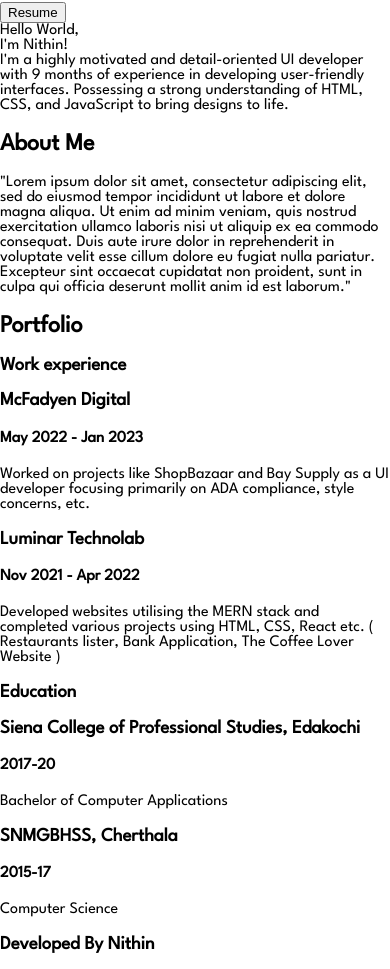
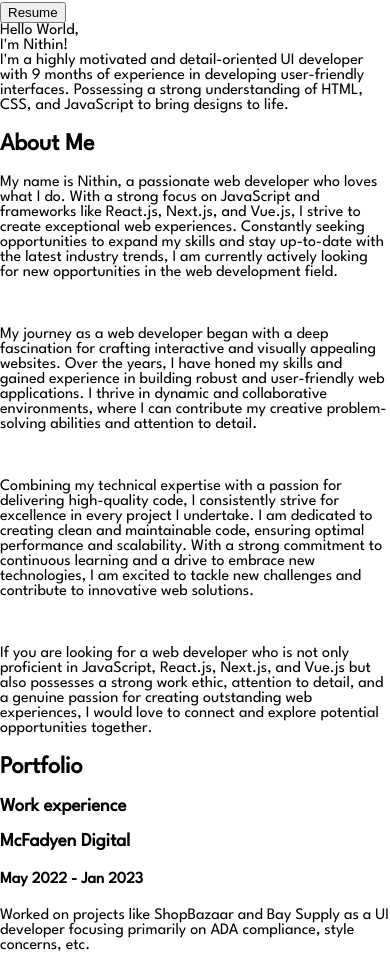
Before and after one commit to nithinsunil/Portfolio, a React (Create React App) app: page / in a window 390 px wide. Shown: the part 2705-3674 px from the top of the page. Built offline with nearby package versions, Linux system fonts and the light colour scheme.

Commit message:
added contact me section, worked on font and responsiveness

```diff
--- a/src/App.js
+++ b/src/App.js
@@ -4,14 +4,16 @@ import DevelopedBy from './Components/DevelopedBy';
 import Home from './Components/Home';
 import Navbar from './Components/Navbar';
 import Portfolio from './Components/Portfolio';
+import Contact from './Components/Contact';
 
 function App() {
   return (
-    <div className='App'>
+    <div className='App text-lg'>
       <Navbar />
       <Home />
       <About />
       <Portfolio />
+      <Contact />
       <DevelopedBy />
     </div>
   );
--- a/src/Components/About.js
+++ b/src/Components/About.js
@@ -3,18 +3,49 @@ import React from 'react';
 function About() {
   return (
     <div className='flex flex-col p-4 text-center'>
-        {/* lg:flex justify-evenly items-center mx-auto mt-24 w-3/4 */}
-      <div className=''><h2 className='text-lg font-bold'>About Me</h2></div>
+      {/* lg:flex justify-evenly items-center mx-auto mt-24 w-3/4 */}
+      <div className=''>
+        <h2 className='font-bold text-3xl'>About Me</h2>
+      </div>
       {/* w-1/2 grid place-items-center */}
       <div className='mt-6'>
         {/* w-1/2 */}
-        "Lorem ipsum dolor sit amet, consectetur adipiscing elit, sed do eiusmod
-        tempor incididunt ut labore et dolore magna aliqua. Ut enim ad minim
-        veniam, quis nostrud exercitation ullamco laboris nisi ut aliquip ex ea
-        commodo consequat. Duis aute irure dolor in reprehenderit in voluptate
-        velit esse cillum dolore eu fugiat nulla pariatur. Excepteur sint
-        occaecat cupidatat non proident, sunt in culpa qui officia deserunt
-        mollit anim id est laborum."
+        <p>
+          {' '}
+          My name is Nithin, a passionate web developer who loves what I do.
+          With a strong focus on JavaScript and frameworks like React.js,
+          Next.js, and Vue.js, I strive to create exceptional web experiences.
+          Constantly seeking opportunities to expand my skills and stay
+          up-to-date with the latest industry trends, I am currently actively
+          looking for new opportunities in the web development field.
+        </p>{' '}
+        <br />
+        <p>
+          My journey as a web developer began with a deep fascination for
+          crafting interactive and visually appealing websites. Over the years,
+          I have honed my skills and gained experience in building robust and
+          user-friendly web applications. I thrive in dynamic and collaborative
+          environments, where I can contribute my creative problem-solving
+          abilities and attention to detail.
+        </p>{' '}
+        <br />
+        <p>
+          Combining my technical expertise with a passion for delivering
+          high-quality code, I consistently strive for excellence in every
+          project I undertake. I am dedicated to creating clean and maintainable
+          code, ensuring optimal performance and scalability. With a strong
+          commitment to continuous learning and a drive to embrace new
+          technologies, I am excited to tackle new challenges and contribute to
+          innovative web solutions. <br />
+        </p>{' '}
+        <br />
+        <p>
+          If you are looking for a web developer who is not only proficient in
+          JavaScript, React.js, Next.js, and Vue.js but also possesses a strong
+          work ethic, attention to detail, and a genuine passion for creating
+          outstanding web experiences, I would love to connect and explore
+          potential opportunities together.
+        </p>
       </div>
     </div>
   );
--- /dev/null
+++ b/src/Components/Contact.js
@@ -0,0 +1,40 @@
+import React from 'react';
+import email from '../assets/email.png';
+import linkedin from '../assets/linkedin.png';
+import github from '../assets/github.png';
+
+function Contact() {
+  return (
+    <div className='flex flex-col p-4 text-center mt-16'>
+      <div>
+        <h2 className='text-3xl font-bold'>Connect with Me</h2>
+      </div>
+      <div className='mt-6'>
+        Hey, you've made it this far! Have a question or want to get in touch?
+        Feel free to checkout the links below.
+      </div>
+      <div className='md:w-3/5 lg:w-1/5 md:mx-auto lg:mx-auto flex justify-around items-center mt-6'>
+        <div className='w-8'>
+          <a href='mailto:nithinsunil55@gmail.com' target='blank'>
+            <img src={email} alt='E-mail' />
+          </a>
+        </div>
+        <div className='w-8'>
+          <a
+            href='https://www.linkedin.com/in/nithin-s-b3764820b/'
+            target='blank'
+          >
+            <img src={linkedin} alt='LinkedIn' />
+          </a>
+        </div>
+        <div className='w-8'>
+          <a href='https://github.com/nithinsunil' target='blank'>
+            <img src={github} alt='Github' />
+          </a>
+        </div>
+      </div>
+    </div>
+  );
+}
+
+export default Contact;
--- a/src/Components/Home.js
+++ b/src/Components/Home.js
@@ -2,15 +2,15 @@ import React from 'react';
 // import email from '../assets/email.png';
 // import linkedin from '../assets/linkedin.png';
 // import github from '../assets/github.png';
-import avatar from '../assets/nithin.png'
+import avatar from '../assets/nithin.png';
 
 function Home() {
   return (
     <div className='flex flex-col md:flex-row justify-center mt-24'>
       {/* Avatar and resume buttons */}
       <div>
-        <div className='flex mx-auto h-1/2 w-4/5 md:w-1/2'>
-          <img src={avatar} alt="Avatar" />
+        <div className='flex mx-auto h-1/2 w-4/5 md:justify-center md:w-4/5 md:mx-0'>
+          <img src={avatar} alt='Avatar' />
         </div>
         {/* <div className='flex w-48 mx-24 justify-between'>
           <div>
@@ -40,15 +40,17 @@ function Home() {
             </button>
           </div>
         </div> */}
-        <div className='flex justify-center mt-8'>
-          <button className='w-24 h-8 text-white bg-green-500 hover:bg-green-400 rounded-md'>Resume</button>
+        <div className='flex justify-center md:w-4/5 mt-8'>
+          <button className='w-24 h-8 text-white bg-green-500 hover:bg-green-400 rounded-md'>
+            Resume
+          </button>
         </div>
       </div>
       {/* Small personal description area */}
-      <div className='h-1/2 md:w-1/2 flex flex-col justify-center p-4'>
+      <div className='mb-24 md:w-1/2 flex flex-col justify-center  p-4'>
         <div>Hello World,</div>
         <div className='text-2xl font-bold'>I'm Nithin!</div>
-        <div className='w-full md:w-3/5 h-2/5 my-4'>
+        <div className='w-full md:w-4/5 h-2/5 my-4'>
           I'm a highly motivated and detail-oriented UI developer with 9 months
           of experience in developing user-friendly interfaces. Possessing a
           strong understanding of HTML, CSS, and JavaScript to bring designs to
--- a/src/Components/Navbar.js
+++ b/src/Components/Navbar.js
@@ -14,18 +14,28 @@ function Navbar() {
         <div className='md:hidden lg:hidden w-3/5 flex justify-evenly items-center'>
           <div className='w-6'>
             <a href='mailto:nithinsunil55@gmail.com' target='blank'>
-
               <img src={email} alt='E-mail' />
             </a>
           </div>
           <div className='w-6'>
-            <a href="https://www.linkedin.com/in/nithin-s-b3764820b/" target='blank'><img src={linkedin} alt='LinkedIn' /></a>
+            <a
+              href='https://www.linkedin.com/in/nithin-s-b3764820b/'
+              target='blank'
+            >
+              <img src={linkedin} alt='LinkedIn' />
+            </a>
           </div>
           <div className='w-6'>
-            <a href="https://github.com/nithinsunil" target='blank'><img src={github} alt='Github' /></a>
+            <a href='https://github.com/nithinsunil' target='blank'>
+              <img src={github} alt='Github' />
+            </a>
           </div>
         </div>
-        <div className='hidden lg:links lg:flex lg:justify-evenly lg:bg-gray-400 lg:mr-8 lg:tracking-widest lg:w-2/5 lg:text-lg'>
+        <div
+          className='hidden
+        lg:links lg:flex lg:justify-evenly lg:mr-8 lg:tracking-widest lg:w-2/5 lg:text-lg
+        md:links md:flex md:justify-evenly md:mr-8 md:tracking-widest md:w-2/5 md:text-lg'
+        >
           <a href='/'>
             <div>Home</div>
           </a>
--- a/src/Components/Portfolio.js
+++ b/src/Components/Portfolio.js
@@ -2,17 +2,17 @@ import React from 'react';
 
 function Portfolio() {
   return (
-    <div className='flex flex-col p-4 text-center'>
+    <div className='flex flex-col p-4 text-center mt-16'>
       {/* flex justify-evenly items-center mx-auto mt-24 w-3/4 */}
       <div>
-        <h2 className='text-lg font-bold'>Portfolio</h2>
+        <h2 className='font-bold text-3xl'>Portfolio</h2>
       </div>
       {/* WORK EXPERIENCE */}
       <div>
-        <h3 className='text-md font-bold mt-6'>Work experience</h3>
+        <h3 className='text-2xl font-bold mt-6'>Work experience</h3>
       </div>
       <div>
-        <h3 className='text-md font-bold mt-4'>McFadyen Digital</h3>
+        <h3 className='text-lg font-bold mt-4'>McFadyen Digital</h3>
         <h4>May 2022 - Jan 2023</h4>
         <div className='mt-2'>
           Worked on projects like ShopBazaar and Bay Supply as a UI developer
@@ -20,30 +20,32 @@ function Portfolio() {
         </div>
       </div>
       <div>
-        <h3 className='text-md font-bold mt-4'>Luminar Technolab</h3>
+        <h3 className='text-lg font-bold mt-4'>Luminar Technolab</h3>
         <h4>Nov 2021 - Apr 2022</h4>
         <div className='mt-2'>
           Developed websites utilising the MERN stack and completed various
-          projects using HTML, CSS, React etc. ( <span className='italic' >Restaurants lister, Bank Application, The Coffee Lover Website</span> )
+          projects using HTML, CSS, React etc. ({' '}
+          <span className='italic'>
+            Restaurants lister, Bank Application, The Coffee Lover Website
+          </span>{' '}
+          )
         </div>
       </div>
       {/* EDUCATION */}
       <div>
-        <h3 className='text-md font-bold mt-6'>Education</h3>
+        <h3 className='text-2xl font-bold mt-6'>Education</h3>
       </div>
       <div>
-        <h3 className='text-md font-bold mt-4'>Siena College of Professional Studies, Edakochi</h3>
+        <h3 className='text-lg font-bold mt-4'>
+          Siena College of Professional Studies, Edakochi
+        </h3>
         <h4>2017-20</h4>
-        <div className='mt-2'>
-          Bachelor of Computer Applications
-        </div>
+        <div className='mt-2'>Bachelor of Computer Applications</div>
       </div>
       <div>
-        <h3 className='text-md font-bold mt-4'>SNMGBHSS, Cherthala</h3>
+        <h3 className='text-lg font-bold mt-4'>SNMGBHSS, Cherthala</h3>
         <h4>2015-17</h4>
-        <div className='mt-2'>
-          Computer Science
-        </div>
+        <div className='mt-2'>Computer Science</div>
       </div>
     </div>
   );
```
Also changed, not shown: src/Components/DevelopedBy.js (+4 -4 lines).
